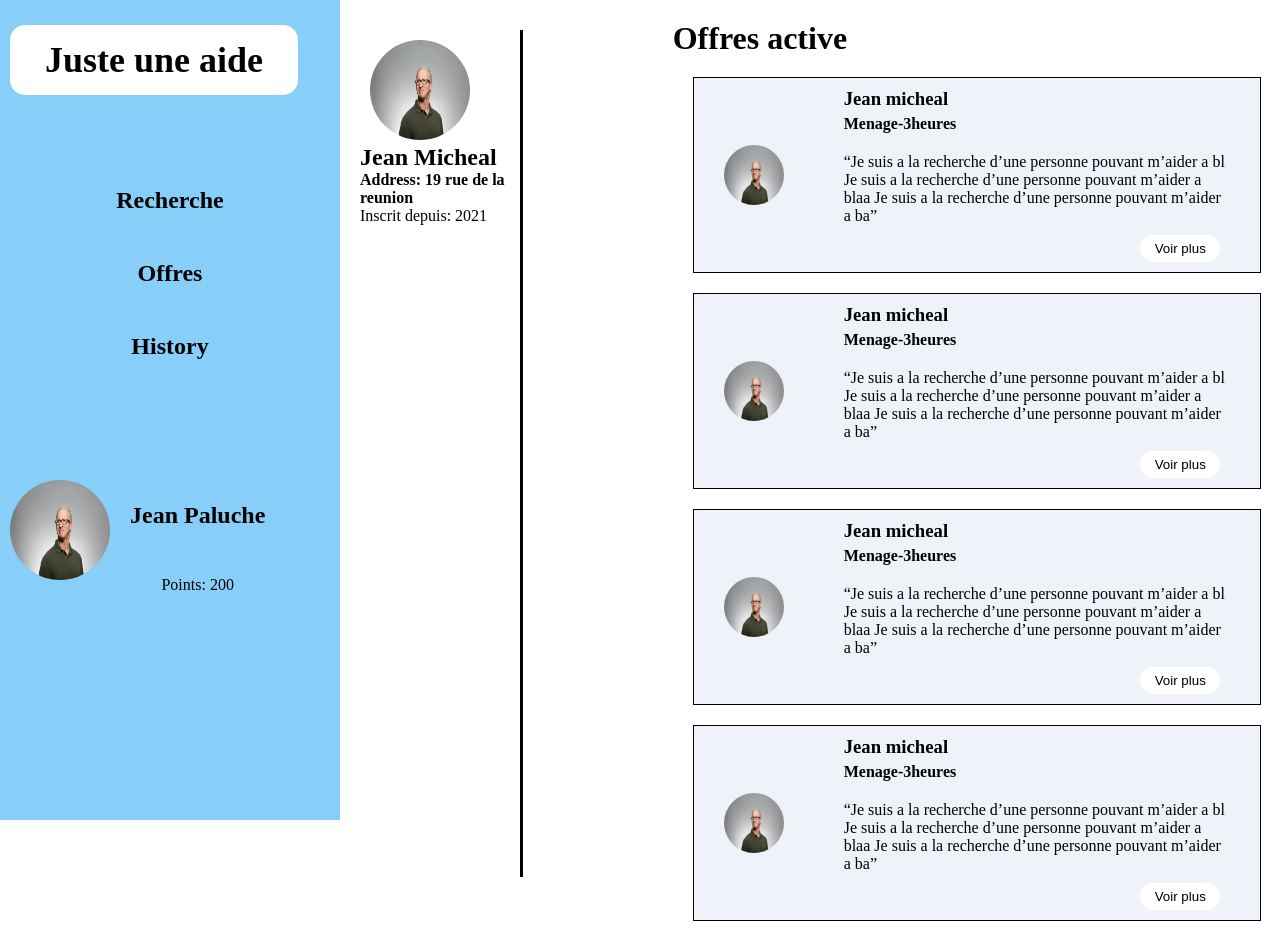
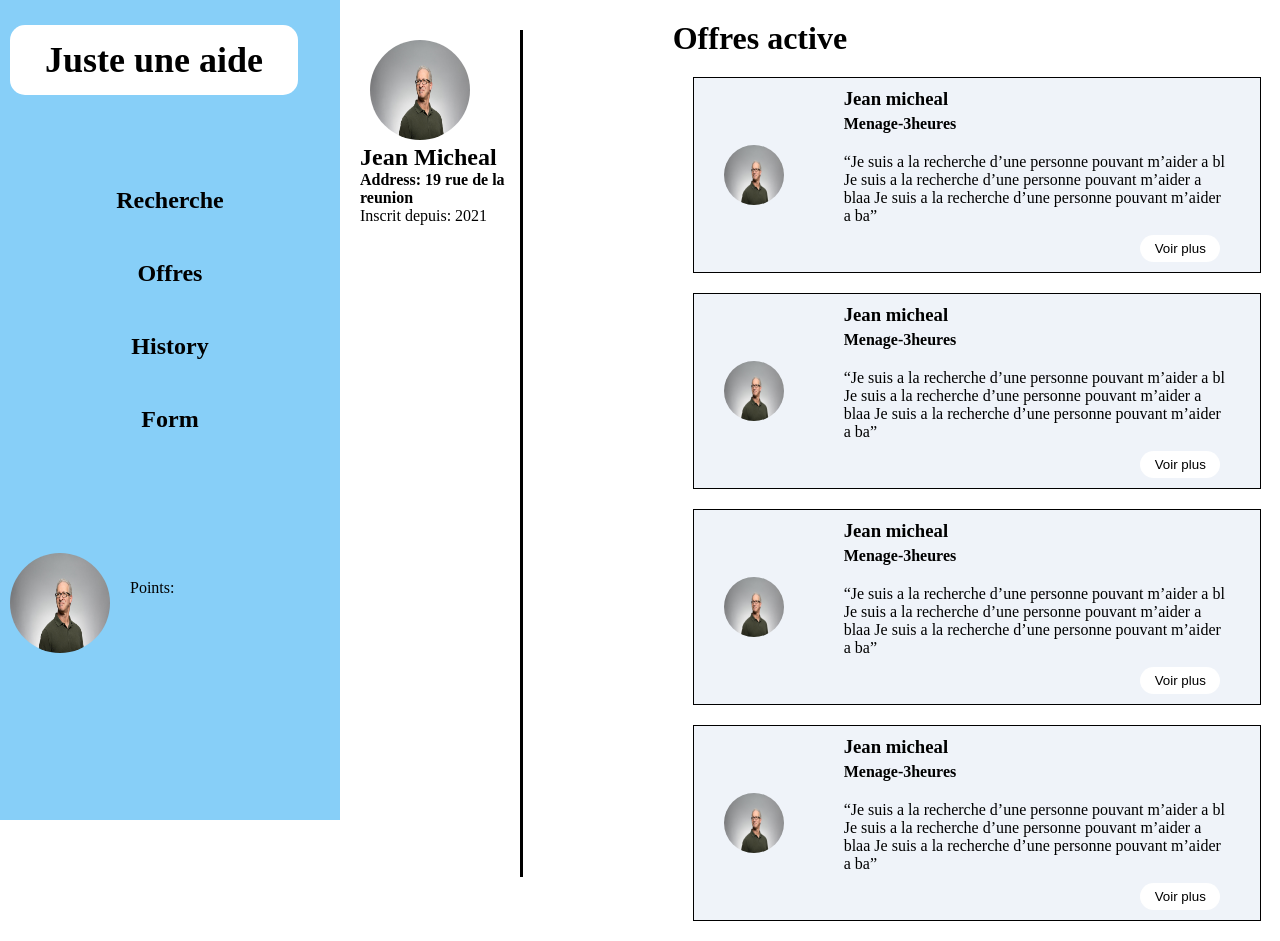
Before and after one commit to Ismail51/jua-front, a React (Create React App) app: page /Offres in a window 1280 px wide. Built offline with nearby package versions, Linux system fonts and the light colour scheme; no server answers.

Commit message:
register login finito pepito

```diff
--- a/src/App.js
+++ b/src/App.js
@@ -1,4 +1,4 @@
-import React from "react"
+import React, { useState } from "react"
 import './App.css';
 import './offres.css';
 import './Form.css';
@@ -12,12 +12,24 @@ import Register from "./components/register";
 import VoirPlus from "./components/voirPlus";
 import Login from "./components/Login";
 import { BrowserRouter, Routes, Route } from "react-router-dom";
+import { createContext } from "react";
 
 
-
+export const AppContext = createContext()
 export default function App() {
+  const [log, setLog] = useState(false)
+  const [user, setUser] = useState({})
+  const logUser = (data)=>{
+    setLog(true)
+    setUser(data)
+  }
+  const sendToContext = {
+    logUser,
+    log,
+    user,
+  }
   return (
-
+    <AppContext.Provider value={sendToContext}>
       <BrowserRouter>
         <Routes>
           <Route path="/" element={<Home />}></Route>
@@ -33,6 +45,7 @@ export default function App() {
           <Route path="/Login" element={<Login />}></Route>
         </Routes>
       </BrowserRouter>
+    </AppContext.Provider>
 
   );
 }
--- a/src/components/Form.jsx
+++ b/src/components/Form.jsx
@@ -2,19 +2,23 @@ import React from 'react'
 import Navbar from './Navbar'
 import { useForm } from "react-hook-form";
 import axios from 'axios';
+import {useContext} from "react"
+import {AppContext} from "../App"
 
 
 export default function Form() {
+  const context = useContext(AppContext)
 
     const { register, handleSubmit, formState} = useForm();
     const { errors } = formState;
     const onSubmit = (data) => {
         const newOffer = {
-          created_by: "628b8fc1ef7f6357ebbd4198",
+          created_by: context.user._id,
           description: data.description,
           offerType : data.service,
           is_active : true
         }
+        console.log(context)
         axios.post("http://localhost:3002/offers", newOffer).then(info => {
           console.log(info)
         })
--- a/src/components/Login.js
+++ b/src/components/Login.js
@@ -1,10 +1,10 @@
 import axios from "axios"
-import {useState} from 'react'
+import {useContext, useState} from 'react'
 import {Navigate} from 'react-router-dom'
+import {AppContext} from '../App'
 
 export default function  (){
-    const [loggedIn, setLoggedIn] = useState(false)
-
+    const context = useContext(AppContext)
     const submitHandler = (e)=>{
         e.preventDefault()
         const data = e.target
@@ -16,13 +16,13 @@ export default function  (){
             log,
             ).then(result=>{
                 console.log(result)
-                setLoggedIn(true)
+                context.logUser(result.data)
             })
         }
 
     return(
         <>
-            {loggedIn ? <Navigate to="/" /> : null}
+            {context.log ? <Navigate to="/" /> : null}
             <form onSubmit={submitHandler}>
                 <input type="text" name="email" placeholder="Email"></input>
                 <input  type="password" name="pass2" placeholder="Confirmez le mot de passe"></input>
--- a/src/components/Navbar.jsx
+++ b/src/components/Navbar.jsx
@@ -1,10 +1,12 @@
 import React from 'react'
 import '../Recherche.css';
 import { NavLink } from 'react-router-dom';
-
+import {useContext} from "react"
+import {AppContext} from "../App"
 function Navbar() {
+  const context = useContext(AppContext)
+  console.log(context.user)
   return (
-
     <>
       <nav className="navbar">
         <div className="top">
@@ -14,14 +16,15 @@ function Navbar() {
           <li className="hover"><NavLink to="/recherche">Recherche</NavLink></li>
           <li className="hover"><NavLink to="/Offres">Offres</NavLink></li>
           <li className="hover"><NavLink to="/history">History</NavLink></li>
+          <li className="hover"><NavLink to="/form">Form</NavLink></li>
         </ul>
         <div className="profile">
             <div>
               <img src="./image/jean.jpg" alt="profile" />
             </div>
             <div id="profile">
-              <h2>Jean Paluche</h2>
-              <p>Points: 200</p>
+              <h2>{context.user.firstname} {context.user.lastname}</h2>
+              <p>Points: {context.user.points}</p>
             </div>
           </div>
       </nav>
--- a/src/components/register.js
+++ b/src/components/register.js
@@ -26,9 +26,6 @@ export default function(){
                 setRegistered(true)
             })
         }
-
-
-
     }
     return(
         <>
```
Lines whose indentation alone changed are shown as unchanged.
